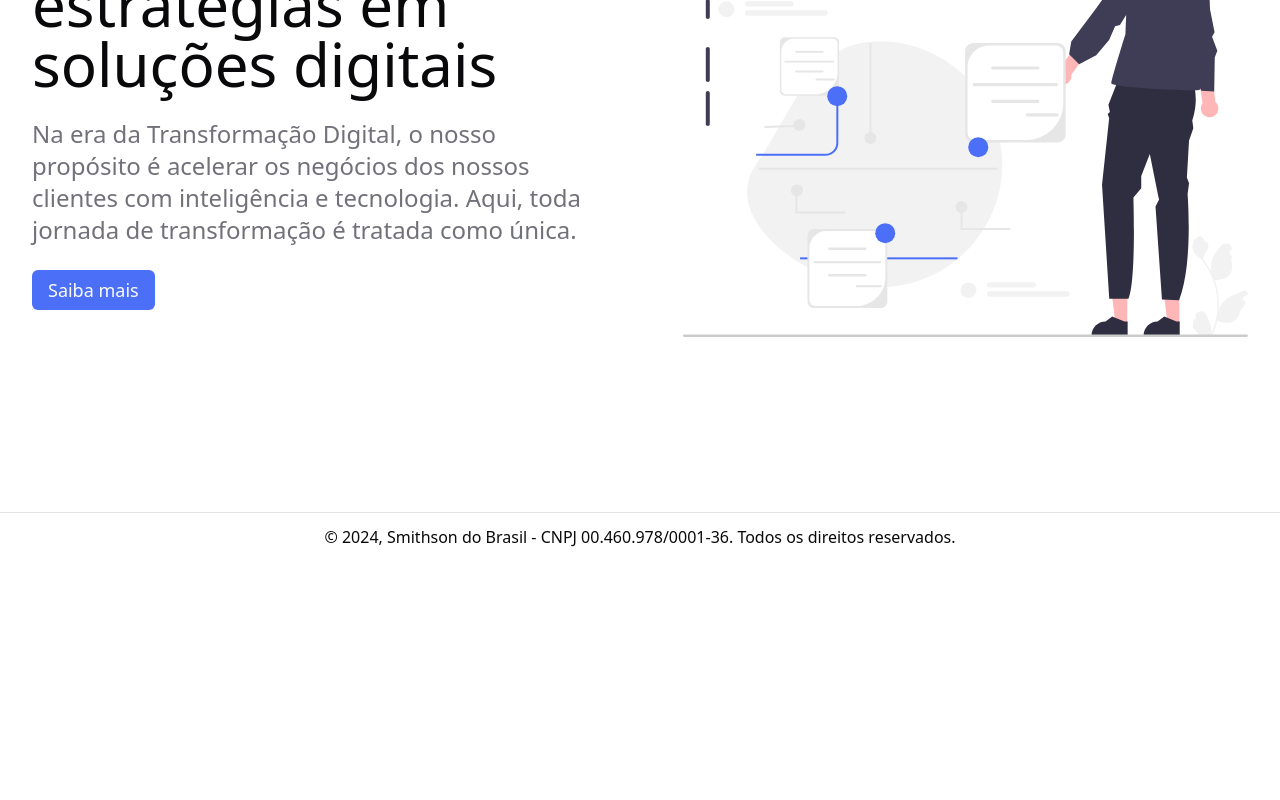
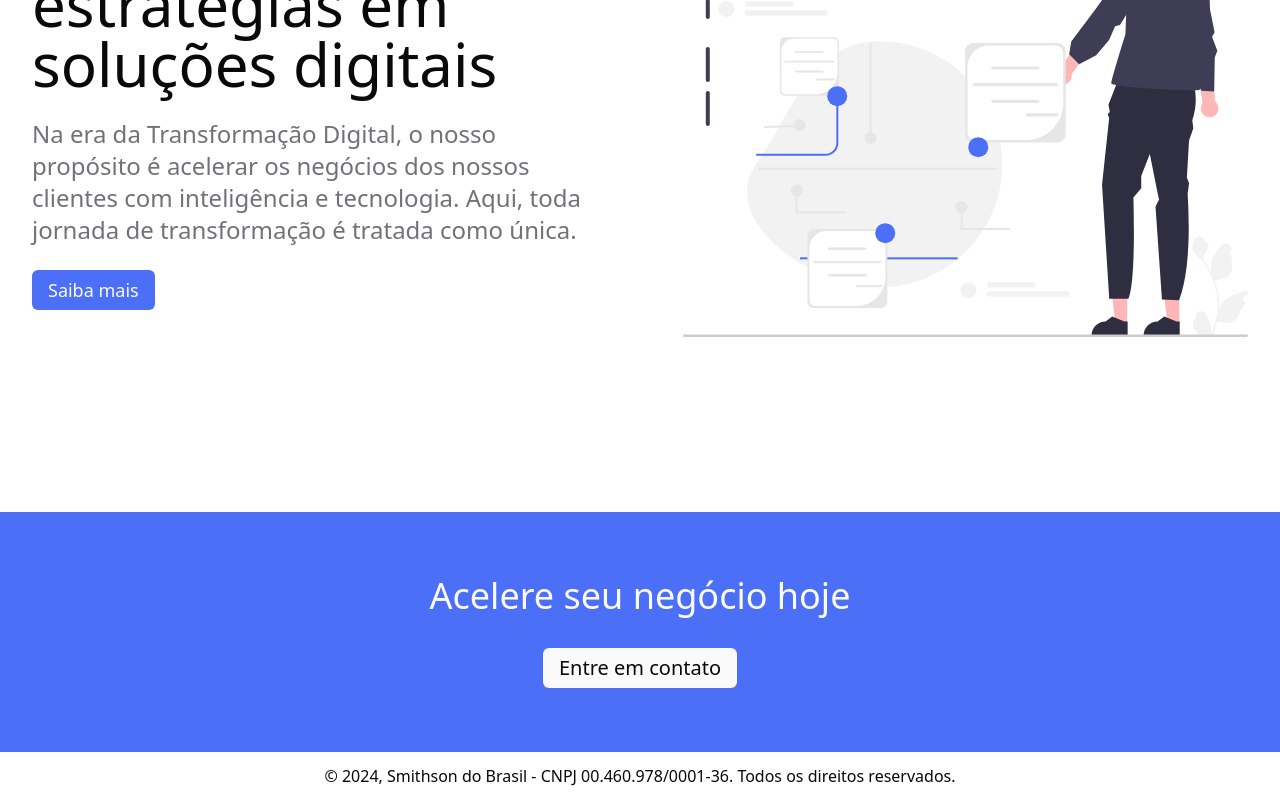
Before and after one commit to Smithson-do-Brasil/smithson-do-brasil, a React (Vite) app: page / in a window 1280 px wide. Shown: the part 864-1664 px from the top of the page. Before the commit the page ends 1425 px from the top, so only its background shows below. Built offline with nearby package versions, Linux system fonts and the light colour scheme.

Commit message:
feat: adding a new section on footer

```diff
--- a/src/components/footer.tsx
+++ b/src/components/footer.tsx
@@ -1,8 +1,26 @@
+import { Link } from 'react-router-dom'
+
+import { Button } from './ui/button'
+
 export function Footer() {
   return (
-    <footer className="flex items-center justify-center border-t p-3 text-center">
-      &copy; {new Date().getFullYear()}, Smithson do Brasil - CNPJ
-      00.460.978/0001-36. Todos os direitos reservados.
+    <footer className="flex w-full flex-col">
+      <div className="flex flex-col items-center gap-8 bg-[#4C6FF7] p-16">
+        <h1 className="text-center text-2xl font-medium text-zinc-50 lg:text-4xl">
+          Acelere seu negócio hoje
+        </h1>
+
+        <Link to="/contact">
+          <Button className="bg-zinc-50 text-lg text-zinc-950 lg:text-xl">
+            Entre em contato
+          </Button>
+        </Link>
+      </div>
+
+      <div className="flex items-center justify-center p-3 text-center">
+        &copy; {new Date().getFullYear()}, Smithson do Brasil - CNPJ
+        00.460.978/0001-36. Todos os direitos reservados.
+      </div>
     </footer>
   )
 }
```
